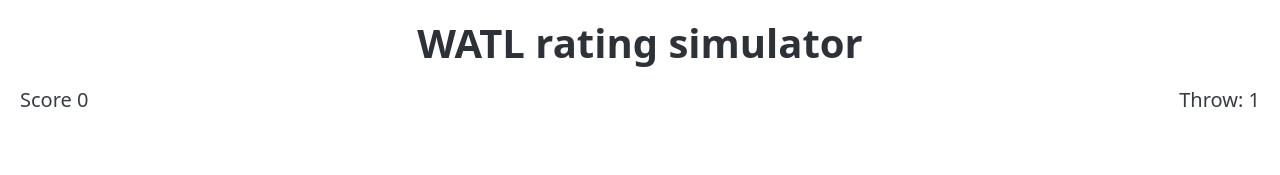
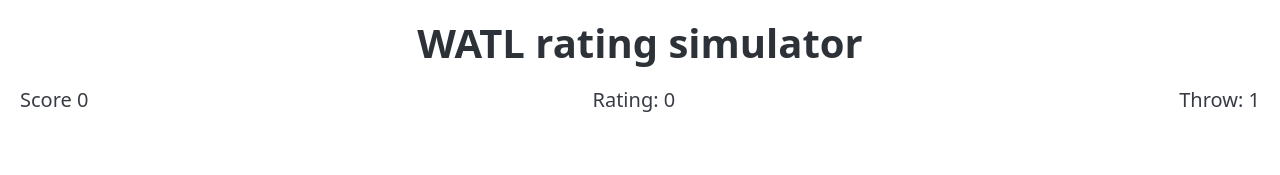
Before and after one commit to TerribleDev/WATLRatingCalculator, a SvelteKit app: page / in a window 1280 px wide. Shown: the top 175 px of the page. Built offline with nearby package versions, Linux system fonts and the light colour scheme.

Commit message:
add rating as we go

```diff
--- a/package.json
+++ b/package.json
@@ -4,7 +4,7 @@
 	"scripts": {
 		"dev": "vite dev",
 		"build": "vite build",
-		"publish": "NODE_ENV=production vite build && gh-pages -d build -t true",
+		"publish": "pnpm run check && pnpm run lint && NODE_ENV=production vite build && gh-pages -d build -t true",
 		"preview": "vite preview",
 		"check": "svelte-kit sync && svelte-check --tsconfig ./tsconfig.json",
 		"check:watch": "svelte-kit sync && svelte-check --tsconfig ./tsconfig.json --watch",
--- a/src/routes/+page.svelte
+++ b/src/routes/+page.svelte
@@ -10,6 +10,7 @@
 	$: currentScoreEditing = scoreEditing > -1 ? currentGameEditing.scores[scoreEditing] : null;
 	$: gamesComplete = $storedGames.filter((g) => g.isComplete);
 	$: gamesCompletedWithRating = calculateRatingForGames(gamesComplete);
+	$: currentGameRating = calculateRating([currentGameEditing]);
 	$: completedStats = calculateTotalGameStats(gamesComplete);
 	$: disableEditing = currentGameEditing.isComplete && scoreEditing === -1;
 	$: storedGames;
@@ -186,6 +187,9 @@
 <section>
 	<div class="stats">
 		<div>Score {currentGameEditing.totalScore}</div>
+		<div>
+			Rating: {currentGameRating}
+		</div>
 		<div>
 			Throw: {currentGameEditing.scores.length < 10
 				? currentGameEditing.scores.length + 1
```
